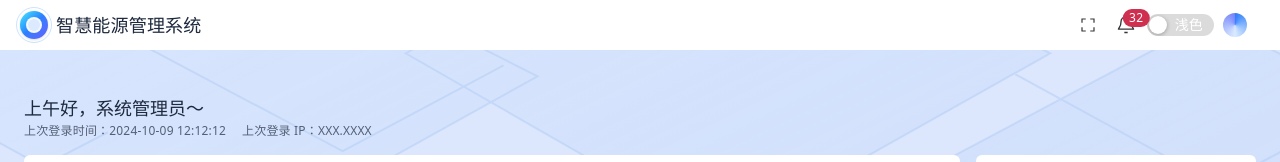
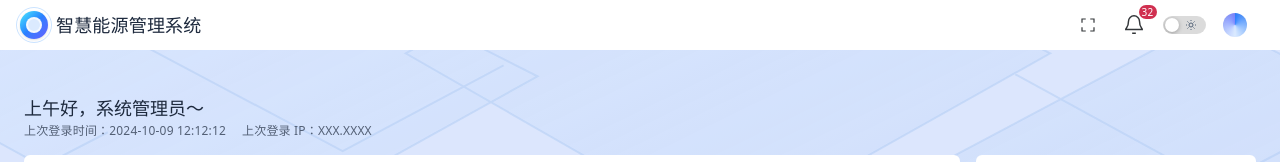
Before and after one commit to francis452/vue-ai-app, a Vue app: page / in a window 1280 px wide. Shown: the top 162 px of the page. Built offline with nearby package versions, Linux system fonts and the light colour scheme.

Commit message:
fix(home): 协调通知角标与主题开关尺寸
缩小通知角标并调整偏移，增大工具间距，将主题开关改为小尺寸日月图标。

补充通知边界数量与键盘主题切换回归测试。

```diff
--- a/src/components/home/HomeHeader.vue
+++ b/src/components/home/HomeHeader.vue
@@ -38,7 +38,7 @@ async function toggleFullscreen() {
       <p class="m-0 text-base leading-snug font-semibold sm:text-lg">{{ homeProfile.systemName }}</p>
     </div>
 
-    <nav class="flex items-center gap-1 rounded-full bg-white px-2 py-1 dark:bg-[#1e2e4b]" aria-label="系统工具">
+    <nav class="flex items-center gap-3 rounded-full bg-white px-2 py-1 dark:bg-[#1e2e4b]" aria-label="系统工具">
       <NButton quaternary circle :disabled="!fullscreenSupported" :aria-label="fullscreen ? '退出全屏' : '进入全屏'" @click="toggleFullscreen">
         <template #icon>
           <svg viewBox="0 0 24 24" fill="none" stroke="currentColor" stroke-width="1.6" aria-hidden="true">
@@ -49,8 +49,8 @@ async function toggleFullscreen() {
       <NPopover trigger="click" placement="bottom-end">
         <template #trigger>
           <NButton quaternary circle :aria-label="`消息通知，${homeProfile.notificationCount} 条演示消息`">
-            <NBadge :value="homeProfile.notificationCount" :max="99">
-              <svg class="size-5" viewBox="0 0 24 24" fill="none" stroke="currentColor" stroke-width="1.6" aria-hidden="true">
+            <NBadge :value="homeProfile.notificationCount" :max="99" :offset="[3, -4]" :theme-overrides="{ fontSize: '10px' }" class="[&_.n-badge-sup]:h-[14px]! [&_.n-badge-sup]:rounded-full [&_.n-badge-sup]:px-[3px]! [&_.n-badge-sup]:leading-[14px]!">
+              <svg class="size-[22px]" viewBox="0 0 24 24" fill="none" stroke="currentColor" stroke-width="1.6" aria-hidden="true">
                 <path d="M18 8a6 6 0 0 0-12 0c0 7-3 7-3 9h18c0-2-3-2-3-9ZM10 21h4" />
               </svg>
             </NBadge>
@@ -58,9 +58,18 @@ async function toggleFullscreen() {
         </template>
         <p class="m-0 text-sm">消息通知为静态演示，暂无消息详情。</p>
       </NPopover>
-      <NSwitch :value="dark" aria-label="深色模式" @update:value="emit('update:dark', $event)">
-        <template #checked>深色</template>
-        <template #unchecked>浅色</template>
+      <NSwitch :value="dark" size="small" aria-label="深色模式" @update:value="emit('update:dark', $event)">
+        <template #checked>
+          <svg class="size-3" viewBox="0 0 24 24" fill="none" stroke="currentColor" stroke-width="1.8" aria-hidden="true">
+            <path d="M20 14a8 8 0 0 1-10-10 8 8 0 1 0 10 10Z" />
+          </svg>
+        </template>
+        <template #unchecked>
+          <svg class="size-3 text-slate-600 dark:text-slate-100" viewBox="0 0 24 24" fill="none" stroke="currentColor" stroke-width="1.8" aria-hidden="true">
+            <circle cx="12" cy="12" r="4" />
+            <path d="M12 2v2m0 16v2M2 12h2m16 0h2M5 5l2 2m10 10 2 2M5 19l2-2M17 7l2-2" />
+          </svg>
+        </template>
       </NSwitch>
       <NPopover trigger="click" placement="bottom-end">
         <template #trigger>
```
Also changed, not shown: 1 other file (tests, documents, lock files or other folders).
